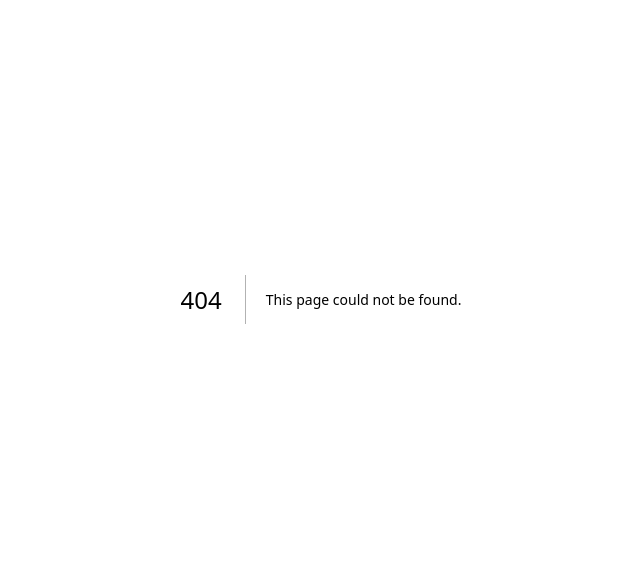
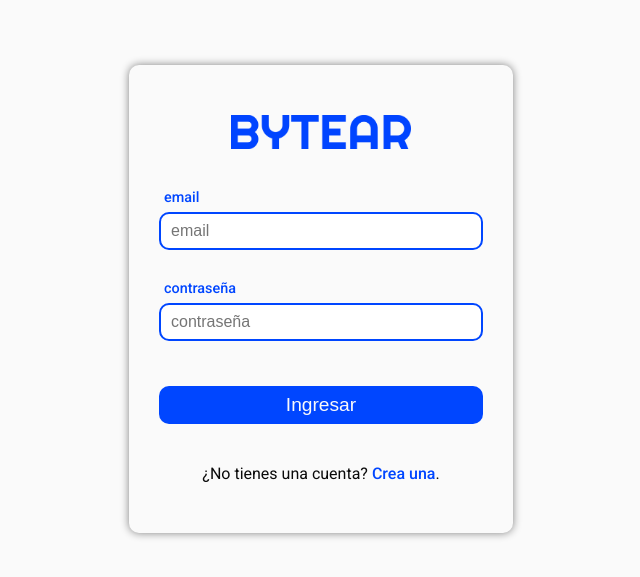
Before and after one commit to leandroheffes24/bytear, a Next.js app: page /ingresar in a window 1280 px wide. Before the commit this address had no page. Shown: the part 101-678 px from the top of the page, without its empty margins (319-959 px from the left). Built offline with nearby package versions, Linux system fonts and the light colour scheme.

Commit message:
login page complete, missing functions

```diff
--- a/package.json
+++ b/package.json
@@ -11,6 +11,8 @@
   "dependencies": {
     "@splidejs/react-splide": "^0.7.12",
     "@tabler/icons-react": "^3.19.0",
+    "dotenv": "^16.4.5",
+    "mysql2": "^3.11.3",
     "next": "14.2.14",
     "react": "^18",
     "react-dom": "^18"
--- /dev/null
+++ b/src/app/ingresar/page.tsx
@@ -0,0 +1,39 @@
+import Image from 'next/image'
+import BytearLogo from '../../../public/img/bytear-logo.png'
+import styles from '../../../styles/ingresar.module.scss'
+import Link from 'next/link'
+
+export default function Page (){
+    return(
+        <main className={styles.main}>
+            <div className={styles.loginContainer}>
+                <div className={styles.logoContainer}>
+                    <Image
+                        src={BytearLogo}
+                        alt='Bytear logo'
+                        width={180}
+                        className={styles.logo}
+                    />
+                </div>
+
+                <div className={styles.formContainer}>
+                    <form className={styles.form}>
+                        <div className={styles.labelInputContainer}>
+                            <label htmlFor="email" className={styles.label}>email</label>
+                            <input type="email" id='email' placeholder='email' className={styles.input}/>
+                        </div>
+
+                        <div className={styles.labelInputContainer}>
+                            <label htmlFor="password" className={styles.label}>contraseña</label>
+                            <input type="password" id='password' placeholder='contraseña' className={styles.input}/>
+                        </div>
+
+                        <button type='submit' className={styles.submitButton}>Ingresar</button>
+                    </form>
+                </div>
+
+                <p className={styles.createAccountText}>¿No tienes una cuenta? <Link className={styles.createAccountLink} href={'/crear-cuenta'}>Crea una</Link>.</p>
+            </div>
+        </main>
+    )
+}
--- /dev/null
+++ b/styles/ingresar.module.scss
@@ -0,0 +1,197 @@
+@import './variables.scss';
+
+.main{
+    height: 100vh;
+    display: flex;
+    align-items: center;
+    justify-content: center;
+}
+
+.loginContainer{
+    border-radius: 10px;
+    width: 85%;
+    display: flex;
+    flex-direction: column;
+    align-items: center;
+    justify-content: center;
+    gap: 30px;
+    box-shadow: 0 0 8px 0 gray;
+    padding:  50px 20px;
+}
+
+.logoContainer{
+    display: flex;
+    justify-content: center;
+}
+
+.formContainer{
+    width: 100%;
+}
+
+.form{
+    display: flex;
+    flex-direction: column;
+    gap: 20px;
+}
+
+.labelInputContainer{
+    display: flex;
+    flex-direction: column;
+    gap: 3px;
+}
+
+.label{
+    font-size: .9rem;
+    font-weight: 500;
+    margin-left: 5px;
+    color: $blueBytear;
+}
+
+.input{
+    border: 2px solid $blueBytear;
+    border-radius: 10px;
+    font-size: 1rem;
+    outline: none;
+    padding: 10px 7px;
+    color: $secondaryTextColor;
+}
+
+.input:focus{
+    border: 2px solid $violetBytear;
+    transition: .4s all;
+    box-shadow: 0 0 3px 0 $violetBytear;
+}
+
+.submitButton{
+    background-color: $blueBytear;
+    border: none;
+    color: $backgroundColor;
+    font-size: 1rem;
+    padding: 8px;
+    border-radius: 10px;
+    margin-top: 15px;
+    cursor: pointer;
+    transition: .4s all;
+}
+
+.submitButton:hover{
+    background-color: rgb(29, 89, 255);
+    transition: .4s all;
+}
+
+.createAccountLink{
+    color: $blueBytear;
+    font-weight: 500;
+}
+
+@media (width >= 768px){
+    .loginContainer{
+        width: 60%;
+        gap: 50px;
+        padding: 80px 50px;
+    }
+
+    .logo{
+        width: 230px;
+        height: auto;
+    }
+
+    .form{
+        gap: 40px;
+    }
+
+    .labelInputContainer{
+        gap: 7px;
+    }
+
+    .label{
+        font-size: 1.15rem;
+    }
+
+    .input{
+        font-size: 1.3rem;
+        padding: 10px;
+    }
+
+    .submitButton{
+        font-size: 1.45rem;
+        padding: 12px;
+        margin-top: 17px;
+    }
+
+    .createAccountText{
+        font-size: 1.3rem;
+    }
+}
+
+@media (width >= 992px){
+    .loginContainer{
+        width: 40%;
+        gap: 30px;
+        padding: 50px 30px;
+    }
+
+    .logo{
+        width: 150px;
+    }
+
+    .form{
+        gap: 20px;
+    }
+
+    .labelInputContainer{
+        gap: 5px;
+    }
+
+    .label{
+        font-size: .9rem;
+    }
+
+    .input{
+        font-size: 1rem;
+        padding: 7px 10px;
+    }
+
+    .submitButton{
+        font-size: 1.1rem;
+        padding: 7px;
+        margin-top: 20px;
+    }
+
+    .createAccountText{
+        font-size: 1rem;
+    }
+}
+
+@media (width >= 1200px){
+    .loginContainer{
+        width: 30%;
+        gap: 40px;
+    }
+
+    .logo{
+        width: 180px;
+    }
+
+    .form{
+        gap: 30px;
+    }
+
+    .labelInputContainer{
+        gap: 6px;
+    }
+
+    .input{
+        padding: 8px 10px;
+    }
+
+    .submitButton{
+        font-size: 1.2rem;
+        padding: 8px;
+        margin-top: 15px;
+    }
+
+    .createAccountText{
+        font-size: 1rem;
+    }
+}
```
Also changed, not shown: src/app/api/posts/route.ts (added, +11 -0 lines), src/app/crear-cuenta/page.tsx (added, +10 -0 lines), src/app/lib/db.ts (added, +14 -0 lines), styles/header.module.scss (+5 -5 lines), 2 other files (tests, documents, lock files or other folders).
